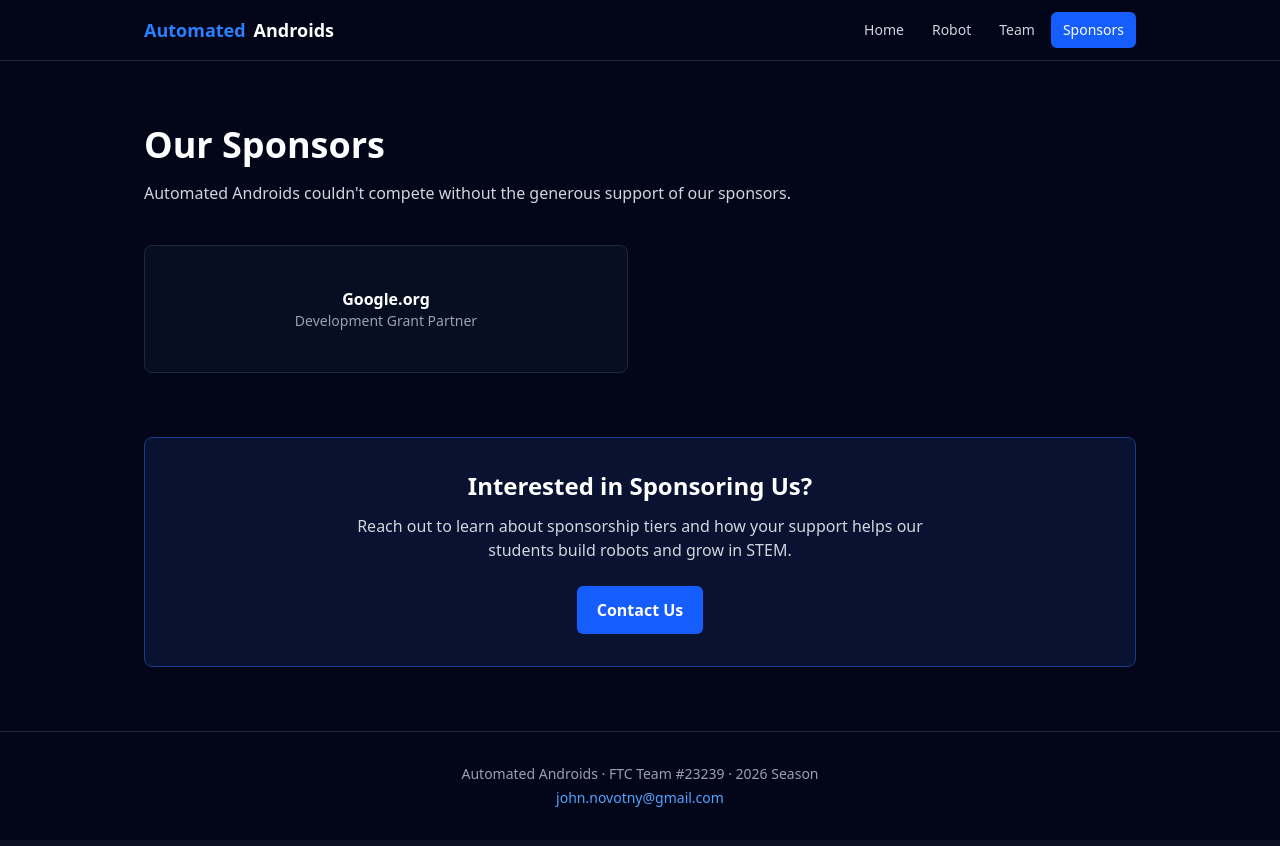
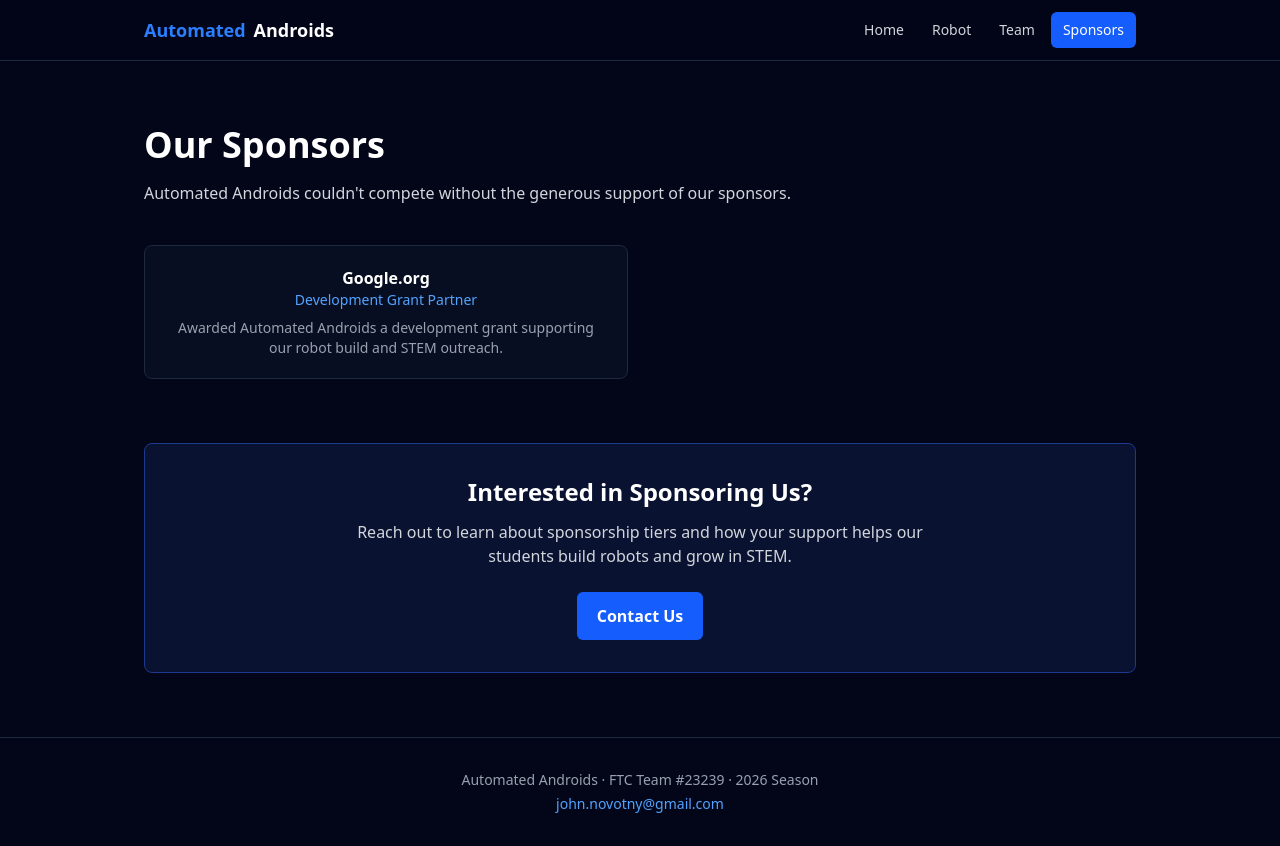
Before and after one commit to AutomatedAndroids/ftc_website_26_27, a React (Vite) app: page /sponsors in a window 1280 px wide. Built offline with nearby package versions, Linux system fonts and the light colour scheme.

Commit message:
Add blurb explaining the Google.org development grant on the Sponsors page
Co-Authored-By: Claude Sonnet 5 <noreply@anthropic.com>
Claude-Session: https://claude.ai/code/session_01JYgmwo7VgZ67FWKSJhLwdL

```diff
--- a/src/pages/Sponsors.jsx
+++ b/src/pages/Sponsors.jsx
@@ -1,5 +1,11 @@
 // TODO: add more sponsors as they're confirmed
-const sponsors = [{ name: 'Google.org', tier: 'Development Grant Partner' }]
+const sponsors = [
+  {
+    name: 'Google.org',
+    tier: 'Development Grant Partner',
+    blurb: 'Awarded Automated Androids a development grant supporting our robot build and STEM outreach.',
+  },
+]
 
 export default function Sponsors() {
   return (
@@ -14,10 +20,11 @@ export default function Sponsors() {
         {sponsors.map((sponsor) => (
           <div
             key={sponsor.name}
-            className="flex h-32 flex-col items-center justify-center rounded-lg border border-slate-800 bg-slate-900/50 p-5 text-center"
+            className="flex flex-col items-center justify-center rounded-lg border border-slate-800 bg-slate-900/50 p-5 text-center"
           >
             <p className="font-semibold text-white">{sponsor.name}</p>
-            <p className="text-sm text-gray-400">{sponsor.tier}</p>
+            <p className="text-sm text-blue-400">{sponsor.tier}</p>
+            {sponsor.blurb && <p className="mt-2 text-sm text-gray-400">{sponsor.blurb}</p>}
           </div>
         ))}
       </div>
```
